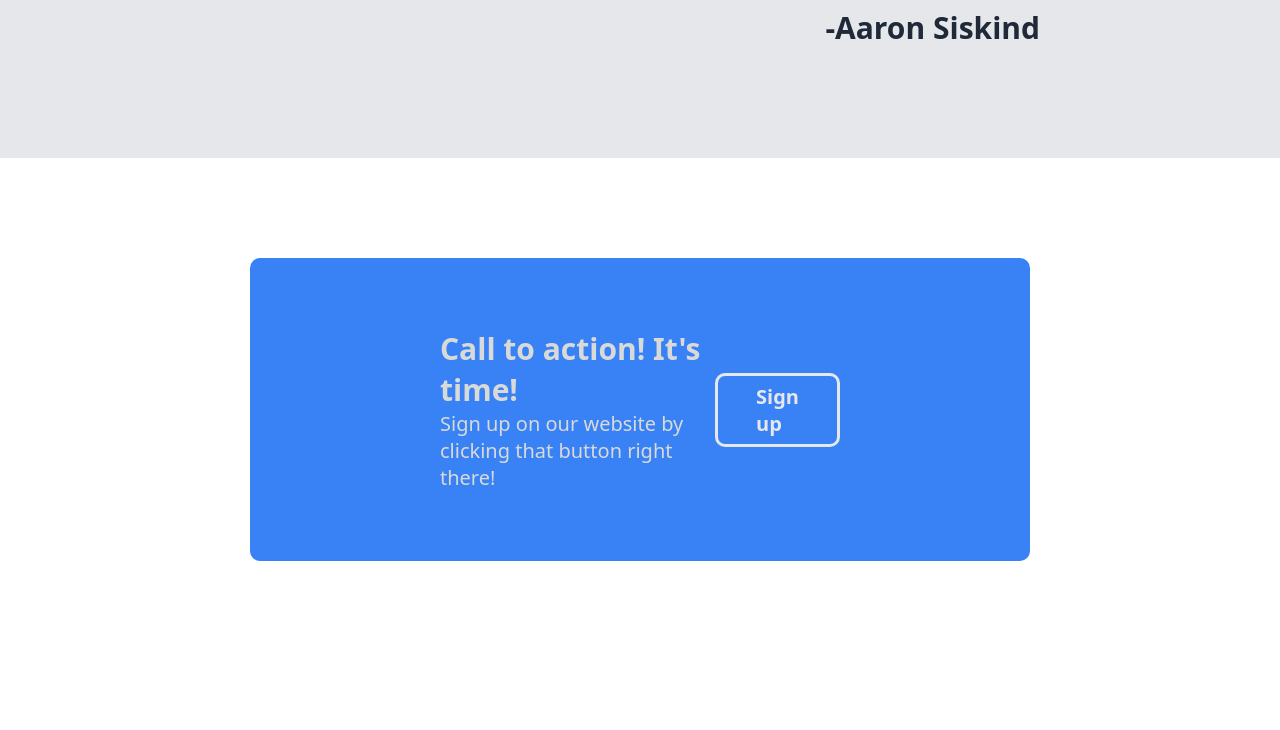
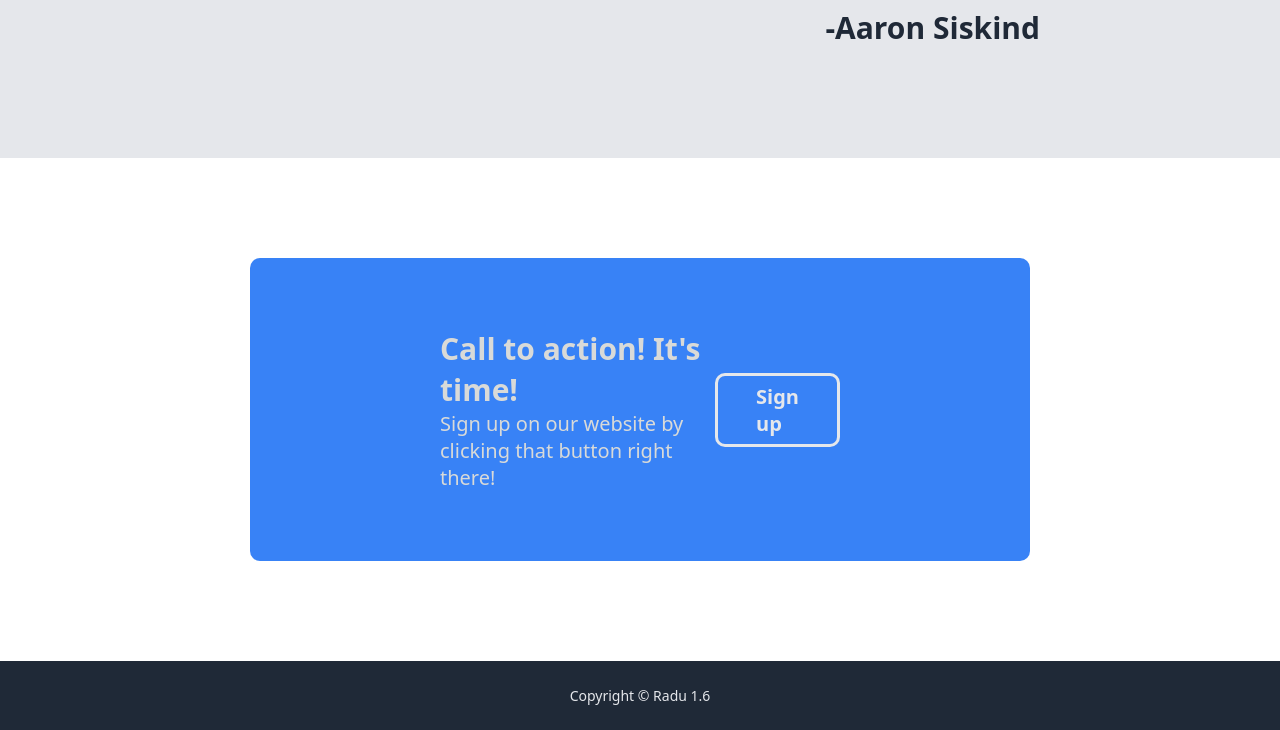
Before and after one commit to rzv12-09/odin-project, a plain HTML site: page index.html in a window 1280 px wide. Shown: the part 1449-2179 px from the top of the page. Before the commit the page ends 2110 px from the top, so only its background shows below. Drawn offline with Linux system fonts and the light colour scheme.

Commit message:
Add a footer

```diff
--- a/index.html
+++ b/index.html
@@ -56,5 +56,6 @@
     </div>
     <div class="callright"><a class="buttontwo" href="#"> Sign up</a></div>
   </div>
+  <div class="footer">Copyright © Radu 1.6 </div>
 </body>
 </html>
--- a/style.css
+++ b/style.css
@@ -200,3 +200,14 @@ a {
 .buttontwo {
   font-size: 20px;
 }
+
+.footer {
+  display: flex;
+  justify-content: center;
+  align-items: center;
+  background-color: #1F2937;
+  color: #E5E7EB;
+  padding-top: 25px;
+  padding-bottom: 25px;
+  font-size:14px ;
+}
```
